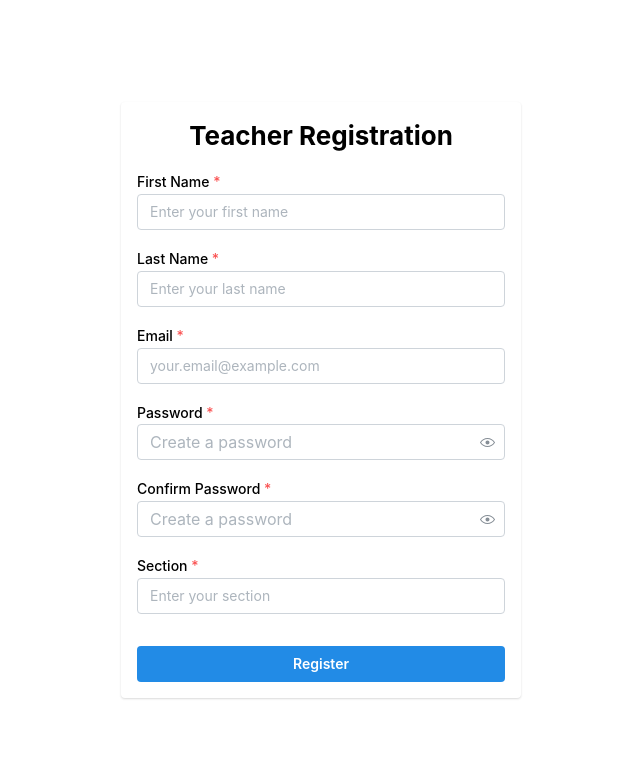
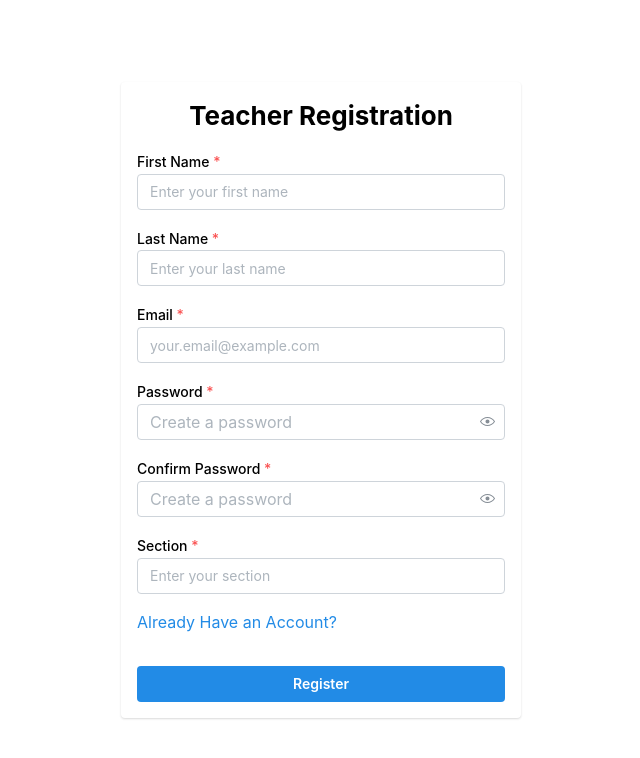
Before and after one commit to ReiTony/Attendance_Monitoring_System, a Next.js app in the folder frontend/: page /register in a window 1280 px wide. Shown: the top 758 px of the page, without its empty margins (319-959 px from the left). Built offline with nearby package versions, Linux system fonts and the light colour scheme.

Commit message:
feat: added nav buttons to each auth form

```diff
--- a/frontend/src/app/login/TeacherLoginForm.tsx
+++ b/frontend/src/app/login/TeacherLoginForm.tsx
@@ -8,10 +8,12 @@ import {
   Title,
   Paper,
   Alert,
+  Anchor,
 } from "@mantine/core";
 import { useState } from "react";
 import { authLogin } from "@/services/teacherService";
 import { useRouter } from "next/navigation";
+import Link from "next/link";
 
 export default function TeacherLoginForm() {
   // const [state, action, isPending] = useActionState(login, { message: "" });
@@ -71,6 +73,10 @@ export default function TeacherLoginForm() {
             required
           />
 
+          <Anchor component={Link} href={"/register"}>
+            Create Account
+          </Anchor>
+
           <Button type="submit" fullWidth mt="md" loading={loading}>
             Login
           </Button>
--- a/frontend/src/app/register/TeacherRegistrationForm.tsx
+++ b/frontend/src/app/register/TeacherRegistrationForm.tsx
@@ -8,9 +8,11 @@ import {
   Title,
   Paper,
   Alert,
+  Anchor,
 } from "@mantine/core";
 import { useActionState } from "react";
 import { signup } from "./action";
+import Link from "next/link";
 
 export default function TeacherRegistrationForm() {
   const [state, action, isPending] = useActionState(signup, { message: "" });
@@ -71,6 +73,10 @@ export default function TeacherRegistrationForm() {
             required
           />
 
+          <Anchor component={Link} href={"/login"}>
+            Already Have an Account?
+          </Anchor>
+
           <Button type="submit" fullWidth mt="md" loading={isPending}>
             Register
           </Button>
```
